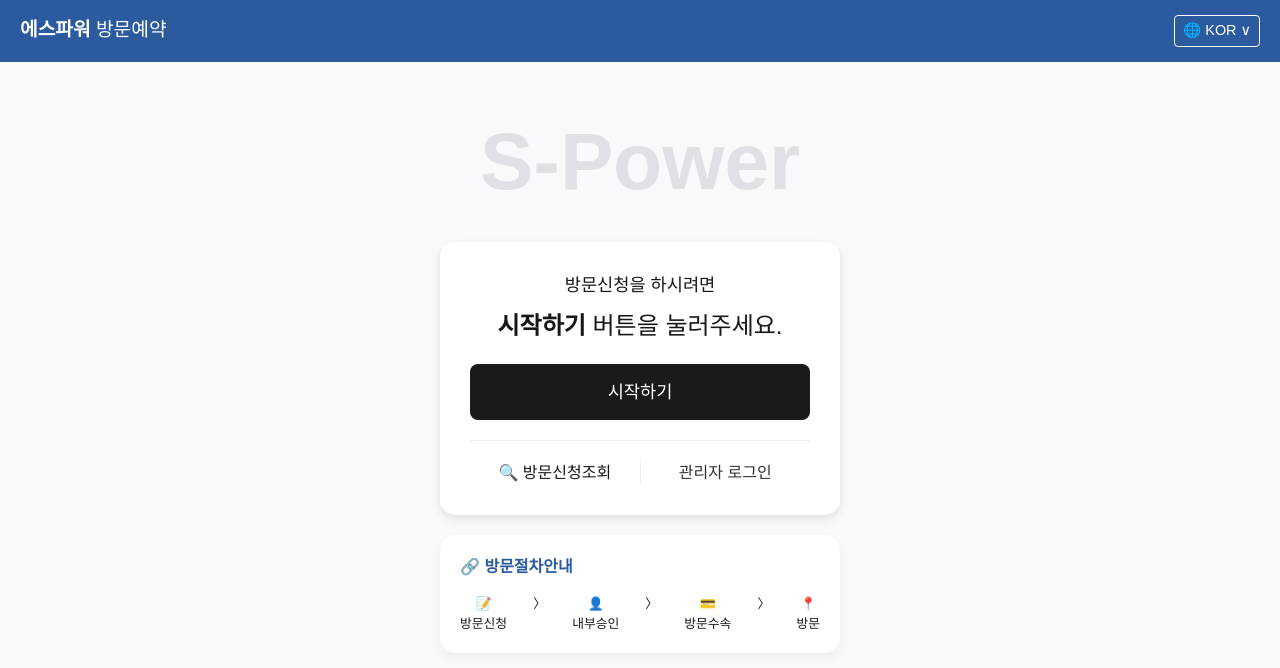
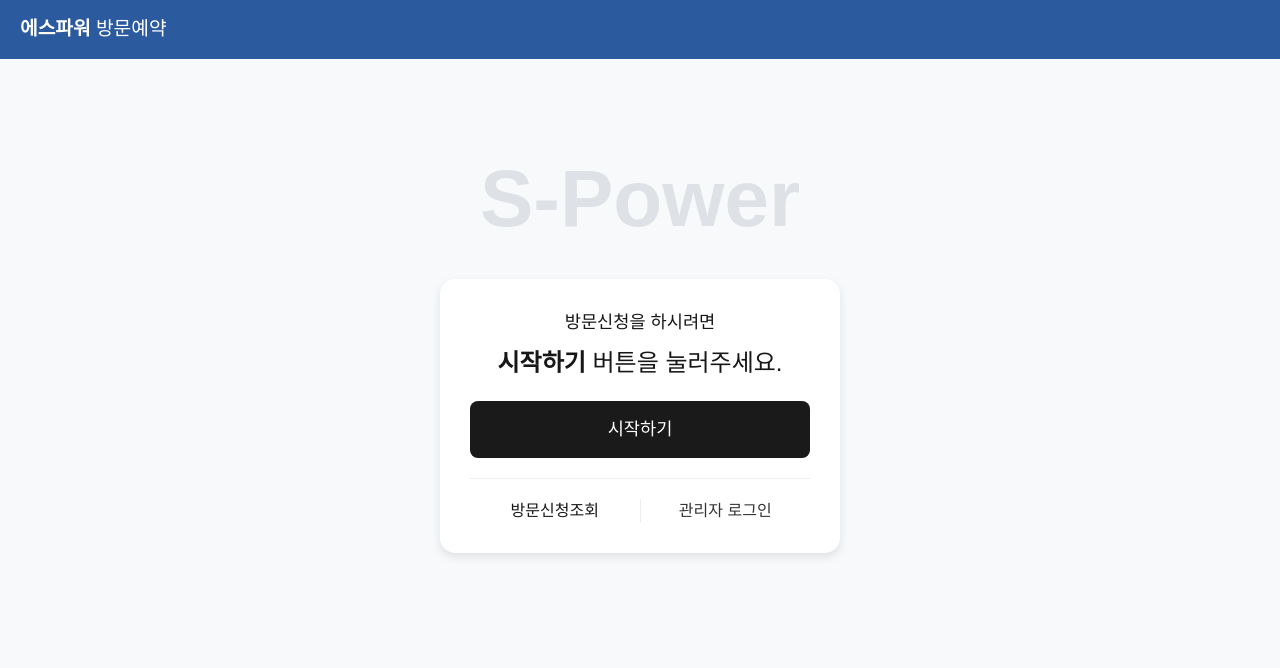
Before and after one commit to JinnyDad/visitor-system, a Next.js app: page / in a window 1280 px wide. Shown: the top 668 px of the page. Built offline with nearby package versions, Linux system fonts and the light colour scheme.

Commit message:
feat: set S-Power home as root page

```diff
--- a/app/page.js
+++ b/app/page.js
@@ -1,7 +1,7 @@
 "use client";
 import { useRouter } from "next/navigation";
 
-export default function SpowerPage() {
+export default function HomePage() {
   const router = useRouter();
 
   return (
@@ -9,13 +9,11 @@ export default function SpowerPage() {
       {/* 상단 파란색 바 */}
       <div style={{ backgroundColor: "#2b5a9f", color: "white", padding: "15px 20px", display: "flex", justifyContent: "space-between", alignItems: "center" }}>
         <div style={{ fontWeight: "bold", fontSize: "1.2rem" }}>에스파워 <span style={{ fontWeight: "normal" }}>방문예약</span></div>
-        <div style={{ border: "1px solid white", padding: "4px 8px", borderRadius: "4px", fontSize: "0.9rem" }}>🌐 KOR ∨</div>
       </div>
 
-      <div style={{ padding: "40px 20px", textAlign: "center" }}>
+      <div style={{ padding: "80px 20px", textAlign: "center" }}>
         <h1 style={{ color: "#dee2e6", fontSize: "5rem", margin: "0 0 20px 0", fontWeight: "900" }}>S-Power</h1>
 
-        {/* 하얀색 카드 섹션 */}
         <div style={{ backgroundColor: "white", borderRadius: "15px", padding: "30px", boxShadow: "0 4px 10px rgba(0,0,0,0.1)", maxWidth: "400px", margin: "0 auto" }}>
           <p style={{ fontSize: "1.1rem", marginBottom: "10px" }}>방문신청을 하시려면</p>
           <h2 style={{ fontSize: "1.5rem", marginBottom: "20px" }}><strong>시작하기</strong> 버튼을 눌러주세요.</h2>
@@ -28,7 +26,7 @@ export default function SpowerPage() {
           </button>
 
           <div style={{ display: "flex", borderTop: "1px solid #eee", paddingTop: "20px" }}>
-            <div style={{ flex: 1, borderRight: "1px solid #eee", cursor: "pointer" }}>🔍 방문신청조회</div>
+            <div style={{ flex: 1, borderRight: "1px solid #eee", cursor: "pointer" }}>방문신청조회</div>
             <div
               onClick={() => router.push("/login")}
               style={{ flex: 1, cursor: "pointer", color: "#333" }}
@@ -37,20 +35,6 @@ export default function SpowerPage() {
             </div>
           </div>
         </div>
-
-        {/* 방문절차 안내 섹션 (아이콘 생략, 텍스트만) */}
-        <div style={{ marginTop: "20px", backgroundColor: "white", borderRadius: "15px", padding: "20px", maxWidth: "400px", margin: "20px auto", textAlign: "left", boxShadow: "0 4px 10px rgba(0,0,0,0.05)" }}>
-          <div style={{ color: "#2b5a9f", fontWeight: "bold", marginBottom: "15px" }}>🔗 방문절차안내</div>
-          <div style={{ display: "flex", justifyContent: "space-between", fontSize: "0.8rem", textAlign: "center" }}>
-            <div>📝<br/>방문신청</div>
-            <div>〉</div>
-            <div>👤<br/>내부승인</div>
-            <div>〉</div>
-            <div>💳<br/>방문수속</div>
-            <div>〉</div>
-            <div>📍<br/>방문</div>
-          </div>
-        </div>
       </div>
     </div>
   );
```
